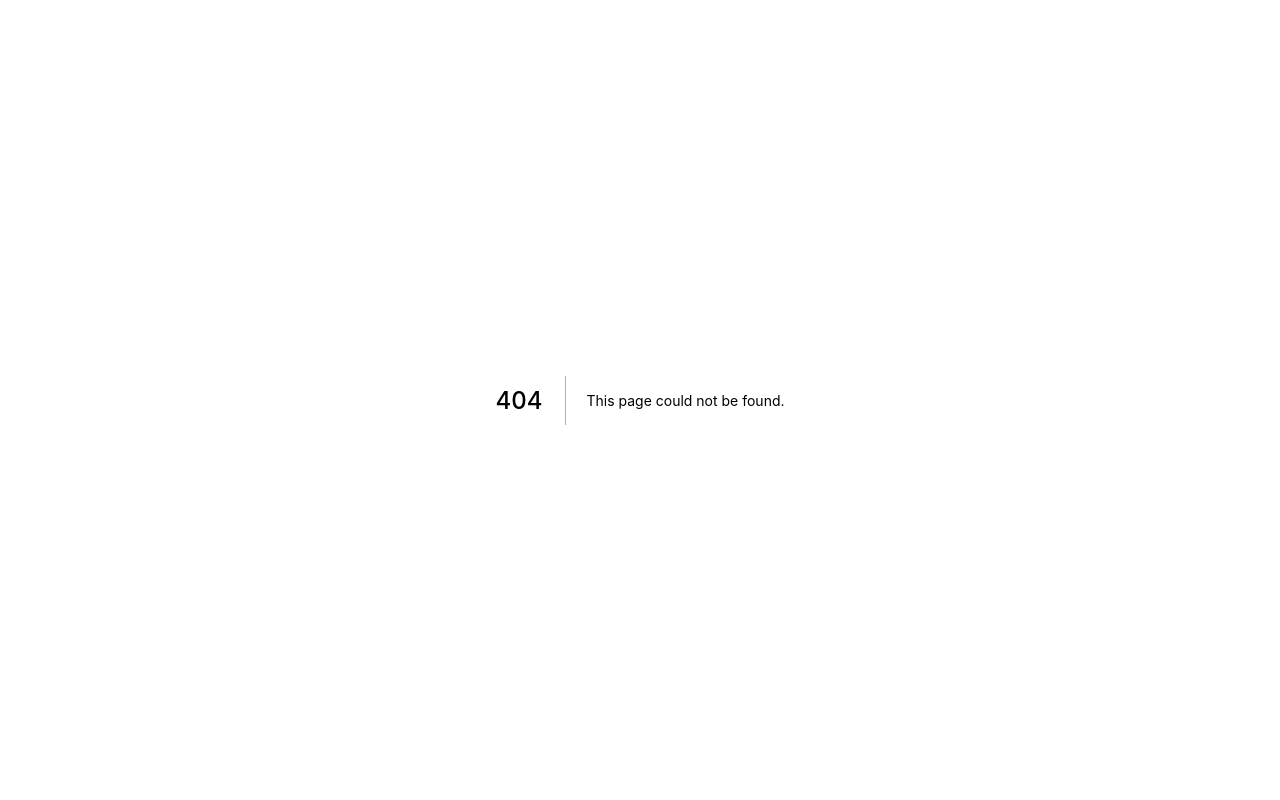
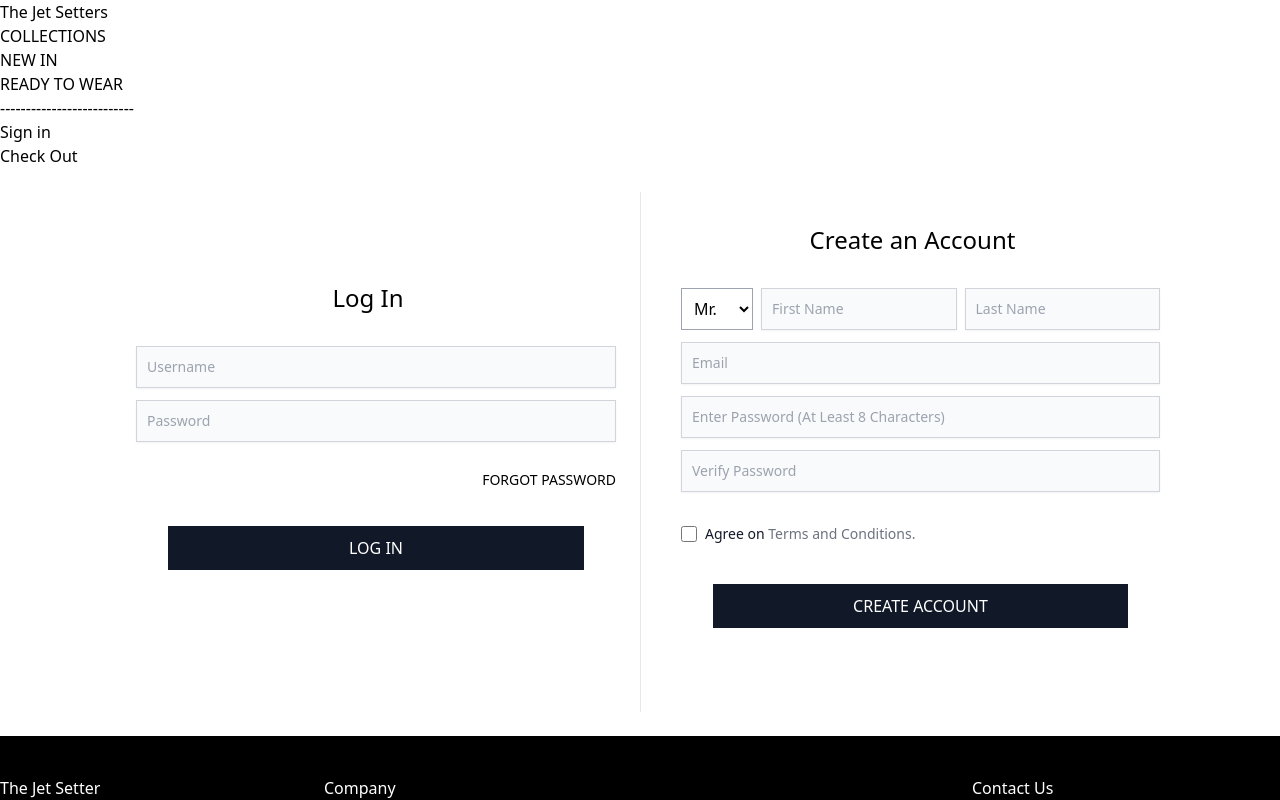
Before and after one commit to the-jet-setters/thejetset, a Next.js app: page /NewAccount in a window 1280 px wide. Before the commit this address had no page. Shown: the top 800 px of the page. Built offline with nearby package versions, Linux system fonts and the light colour scheme.

Commit message:
sign up form added

```diff
--- a/pages/Footer.js
+++ b/pages/Footer.js
@@ -13,6 +13,7 @@ function Footer(props) {
             <div className="w-full overflow-hidden sm:my-1 sm:px-1 sm:w-1/2 md:my-px md:px-px md:w-1/2 lg:my-2 lg:px-2 lg:w-1/4 xl:my-2 xl:px-2 xl:w-1/4 pb-6">
                 <h2 className="text-white">The Jet Setter</h2>
             </div>
+
 
             {/* Column 2 */}
             <div className="w-full overflow-hidden sm:my-1 sm:px-1 sm:w-1/2 md:my-px md:px-px md:w-1/2 lg:my-2 lg:px-2 lg:w-1/4 xl:my-2 xl:px-2 xl:w-1/4 pb-6">
--- a/pages/Login.js
+++ b/pages/Login.js
@@ -7,7 +7,7 @@ function Login(props) {
         <div>
             <Navigation />
 
-            <div className="w-full h-screen flex items-center justify-center">
+            <div className="grid grid-col-1 p-10 border border-gray-200 max-sm flex items-center justify-center">
                 <form>
                 <h3 className="text-2xl font-bold text-center mb-10">Log in</h3>
 
--- /dev/null
+++ b/pages/NewAccount.js
@@ -0,0 +1,100 @@
+import React from 'react';
+import Navigation from './Navigation';
+import Footer from './Footer';
+
+function NewAccount(props) {
+    return (
+        <div>
+            <Navigation />
+            <div>
+            <section className="py-6 bg-coolGray-100 text-coolGray-900">
+	            <div className="flex items-center grid max-w-6xl grid-cols-1 px-6 mx-auto lg:px-8 md:grid-cols-2 md:divide-x">
+		            <div className="py-6 md:py-0 md:px-6">
+                        <form className="space-x-4">
+                        <h3 className="text-2xl text-center m-8">Log In</h3>
+
+                        <div className="mb-3 text-center mb-2">
+                        <input type="email" id="email" className="w-full shadow-sm bg-gray-50 border border-gray-300 text-gray-900 sm:text-sm focus:ring-black-500 focus:border-black-900 w-6/12 block p-2.5" placeholder="Username" required>
+                        </input>
+                        </div>
+
+                        <div className="mb-3 text-center">
+                        <input type="password" id="password" className="w-full shadow-sm bg-gray-50 border border-gray-300 text-gray-900 sm:text-sm focus:ring-black-500 focus:border-black-500 w-6/12 block p-2.5" placeholder="Password" required>
+                        </input>
+                        </div>
+
+                        <div className="flex justify-end mt-7 m-12 ">
+                        <a href="#" className="text-sm">FORGOT PASSWORD</a>
+                        </div>
+
+                        <div className="flex items-center h-5 text-center">
+                        <button type="submit" className="w-full m-8 text-white bg-gray-900 font-medium text-md px-5 py-2.5 text-center">
+                            LOG IN</button>
+                        </div>
+
+                        <div className="flex items-start m-12 "/>
+                        </form>
+                    </div>
+
+                    <div className="py-6 md:py-0 md:px-6">
+                        <form className="space-x-4">
+                        <h3 className="text-2xl text-center m-8">Create an Account</h3>
+
+                        <div className="mb-3 text-center mb-2 flex">
+                        <select className="block bg-white border border-gray-400 hover:border-gray-500 px-2 py-2 pr-2 leading-tight focus:outline-none focus:shadow-outline">
+                            <option>Mr.</option>
+                            <option>Mrs.</option>
+                            <option>Ms.</option>
+                            </select>
+                        <input type="firstname" id="firstname" className="ml-2 w-full shadow-sm bg-gray-50 border border-gray-300 text-gray-900 sm:text-sm focus:ring-black-500 focus:border-black-900 w-6/12 block p-2.5"
+                            placeholder="First Name" required>
+                        </input>
+                        <input type="lastname" id="lastname" className="ml-2 w-full shadow-sm bg-gray-50 border border-gray-300 text-gray-900 sm:text-sm focus:ring-black-500 focus:border-black-900 w-6/12 block p-2.5"
+                            placeholder="Last Name" required>
+                        </input>
+                        </div>
+
+                        <div className="mb-3 text-center">
+                        <input type="email" id="email" className="w-full shadow-sm bg-gray-50 border border-gray-300 text-gray-900 sm:text-sm focus:ring-black-500 focus:border-black-500 w-6/12 block p-2.5"
+                            placeholder="Email" required>
+                        </input>
+                        </div>
+
+                        <div className="mb-3 text-center">
+                        <input type="password" id="password" className="w-full shadow-sm bg-gray-50 border border-gray-300 text-gray-900 sm:text-sm focus:ring-black-500 focus:border-black-500 w-6/12 block p-2.5"
+                            placeholder="Enter Password (At Least 8 Characters)" required>
+                        </input>
+                        </div>
+
+                        <div className="mb-3 text-center">
+                        <input type="password" id="password" className="w-full shadow-sm bg-gray-50 border border-gray-300 text-gray-900 sm:text-sm focus:ring-black-500 focus:border-black-500 w-6/12 block p-2.5"
+                            placeholder="Verify Password" required>
+                        </input>
+                        </div>
+
+                        <div className="flex items-center">
+                        <input id="termsandcondition" name="termsandcondition" type="checkbox" className="h-4 w-4 text-black-600 focus:ring-black-500 border-gray-300 rounded"></input>
+                        <label className="ml-2 block text-sm text-gray-900 m-5">
+                        Agree on <a href="#" className="text-gray-500">Terms and Conditions.</a>
+                        </label>
+                        </div>
+
+                        <div className="flex items-center h-5 text-center m-8">
+                        <button type="submit" className="w-full m-8 text-white bg-gray-900 font-medium text-md px-5 py-2.5 text-center">
+                            CREATE ACCOUNT</button>
+                        </div>
+
+                        <div className="flex items-start m-12 "/>
+                        </form>
+                    </div>
+
+	            </div>
+            </section>
+            </div>
+            <Footer />
+
+        </div>
+    );
+}
+
+export default NewAccount;
--- a/pages/index.js
+++ b/pages/index.js
@@ -9,6 +9,7 @@ import LandingPage from './LandingPage';
 import Footer from './Footer';
 import Login from './Login';
 import Checkout from './Checkout';
+import NewAccount from './NewAccount';
 
 
 
@@ -43,6 +44,7 @@ export default function Home({products}) {
       <LandingPage />
 
 
+
     </div>
   );
 
@@ -58,7 +60,7 @@ export default function Home({products}) {
 
       <Login />
       <Checkout />
-
+      <NewAccount />
       <Footer />
 
 
```
